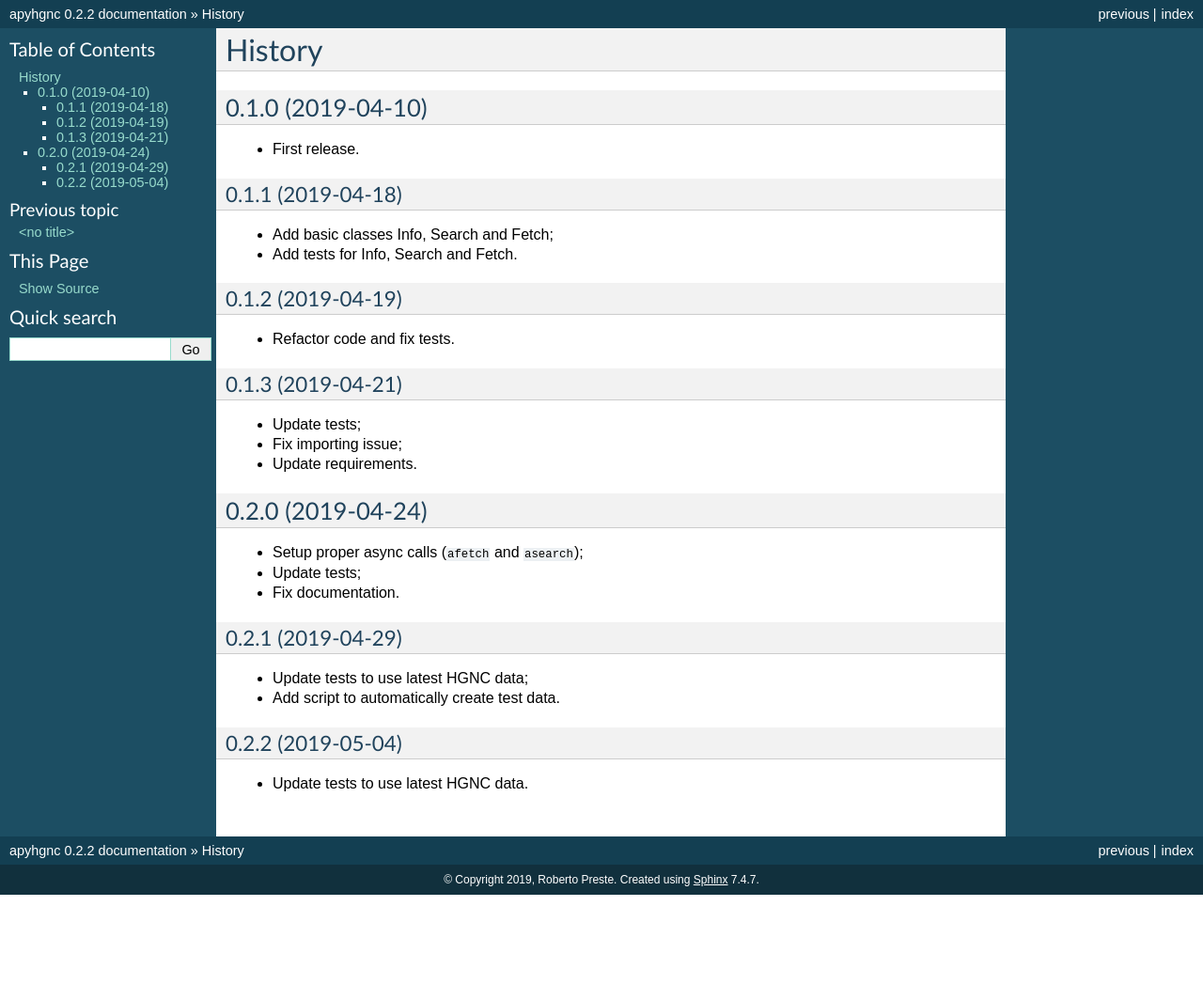
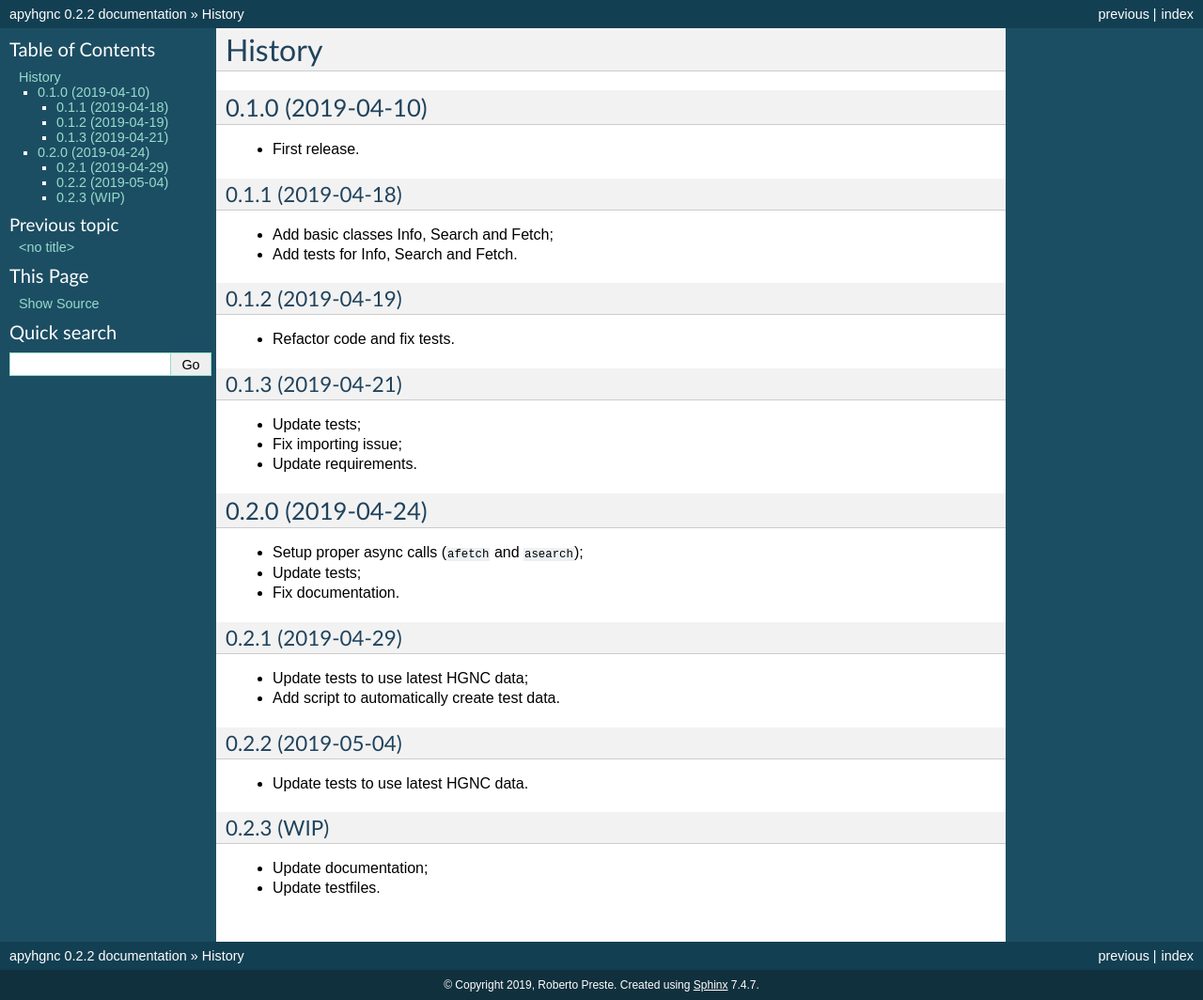
Before and after one commit to robertopreste/apyhgnc, a Sphinx documentation site: the page built from docs/history.rst, in a window 1280 px wide. Shown: the whole page at 94% size. Built offline with Sphinx 7.4.7, drawn with Linux system fonts in a browser that asks for light colours; pages that are not in the unit, such as notebooks, are missing from menus; before the commit the page ends 952 px from its top, so only the background shows below that.

Commit message:
Update documentation and testfiles

```diff
--- a/HISTORY.rst
+++ b/HISTORY.rst
@@ -42,3 +42,9 @@ History
 ==================
 
 * Update tests to use latest HGNC data.
+
+0.2.3 (WIP)
+===========
+
+* Update documentation;
+* Update testfiles.
--- a/docs/api.rst
+++ b/docs/api.rst
@@ -5,11 +5,15 @@ API
 Entry points
 ------------
 
+These functions are available after you ``import apyhgnc`` and should be used as the main entry points for apyhgnc. If you want more control, you can use the internal classes described below.
+
 .. automodule:: apyhgnc.apyhgnc
    :members:
 
 Internal classes
 ----------------
 
+These are the internal classes used by apyhgnc. Use them if you want more control over the application.
+
 .. automodule:: apyhgnc.classes
    :members:
```
Also changed, not shown: 1 other file.
